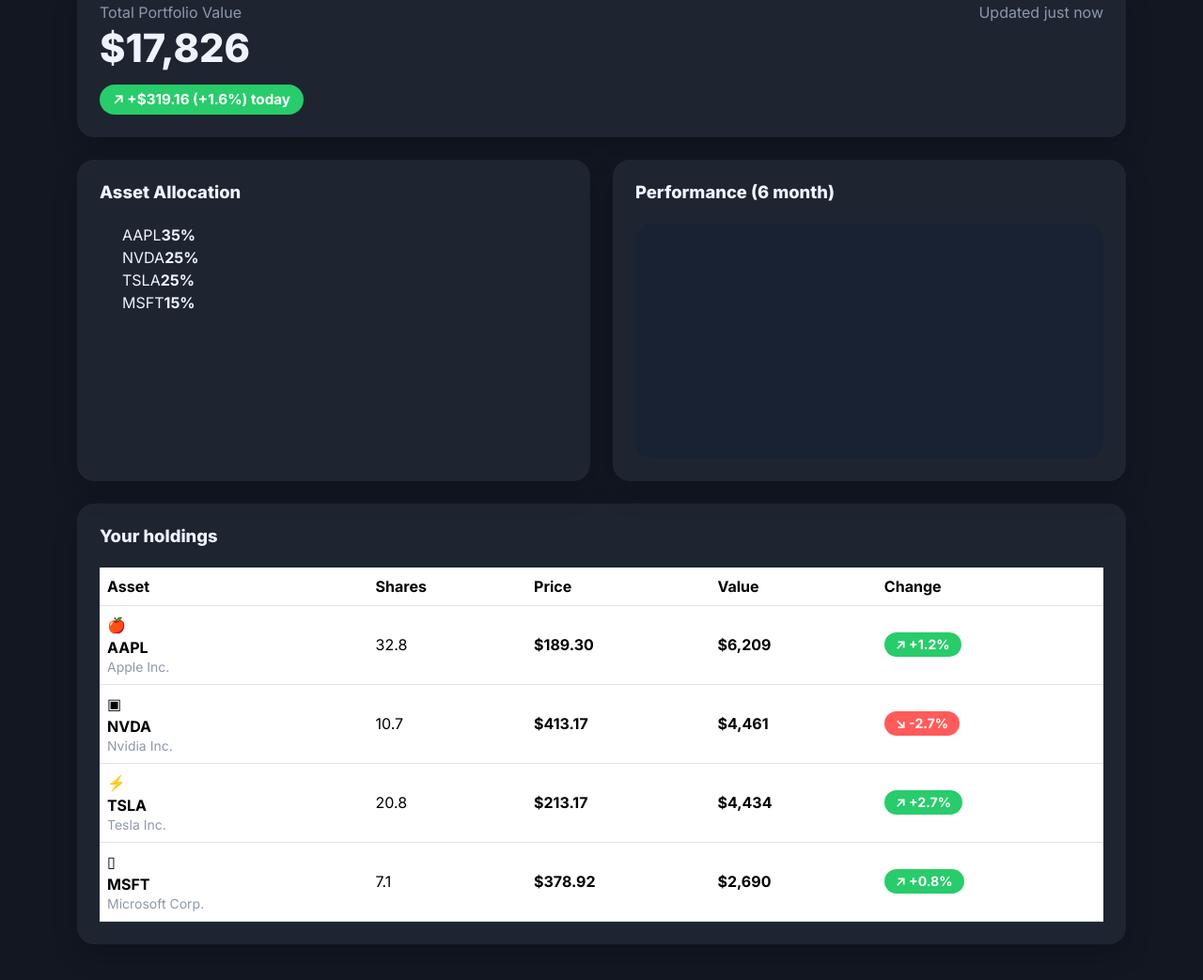
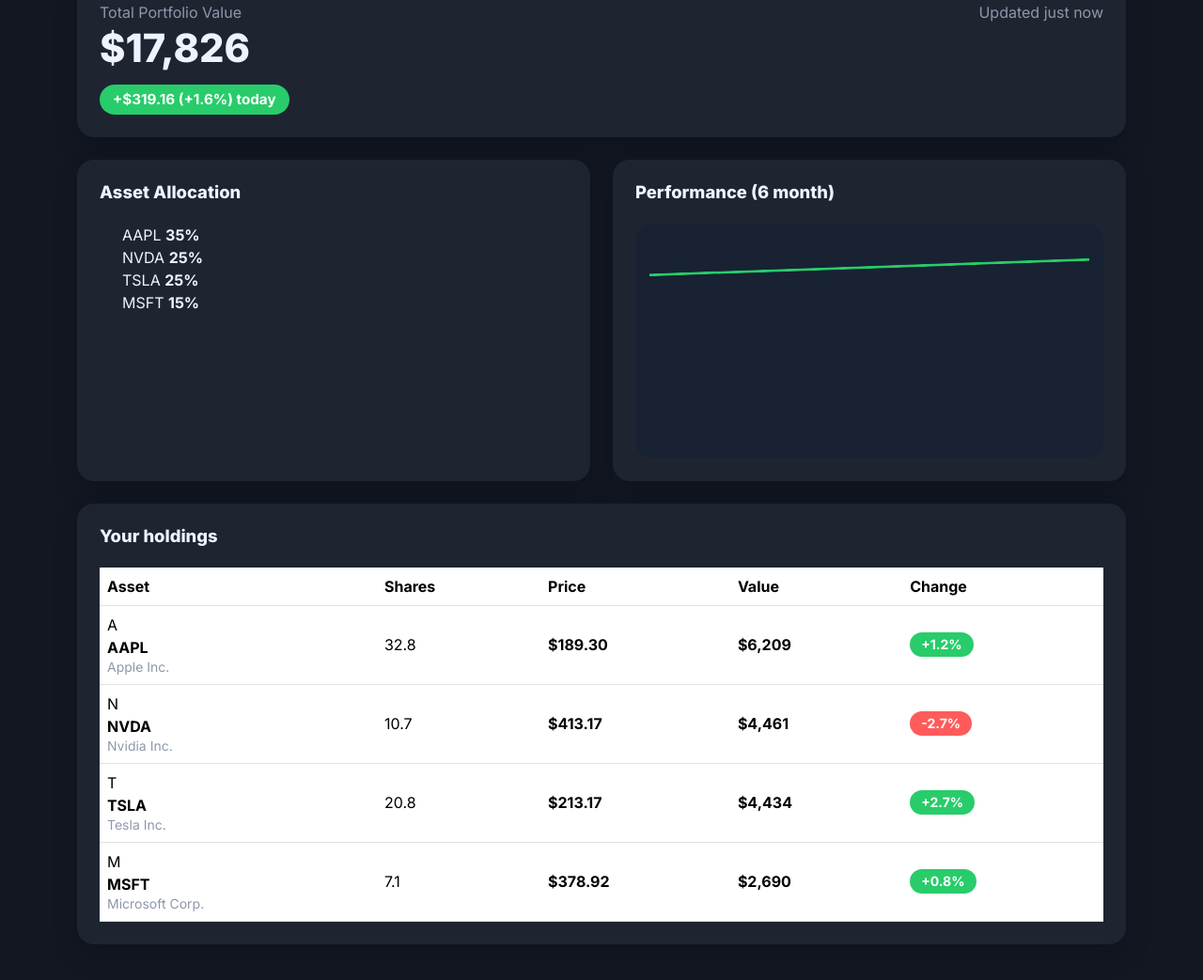
Before and after one commit to akinaybt/tradix, a website: page portfolio.html in a window 1280 px wide. Shown: the part 203-1246 px from the top of the page at 94% size. Drawn offline with nearby package versions, Linux system fonts and the light colour scheme.

Commit message:
Update portfolio title and improve asset display

```diff
--- a/portfolio.html
+++ b/portfolio.html
@@ -3,26 +3,32 @@
   <head>
     <meta charset="UTF-8" />
     <meta name="viewport" content="width=device-width, initial-scale=1.0" />
-    <title>StockPulse | Portfolio</title>
+    <title>Tradix | Portfolio</title>
     <link rel="preconnect" href="https://fonts.googleapis.com" />
     <link rel="preconnect" href="https://fonts.gstatic.com" crossorigin />
     <link href="https://fonts.googleapis.com/css2?family=Inter:wght@400;500;600;700;800&display=swap" rel="stylesheet" />
     <link href="https://cdn.jsdelivr.net/npm/bootstrap@5.3.3/dist/css/bootstrap.min.css" rel="stylesheet" />
     <link rel="stylesheet" href="style.css" />
   </head>
+
   <body class="app-theme theme-dark">
     <nav class="topbar">
       <div class="topbar-inner container-fluid">
-        <a class="brand" href="index.html" data-nav="home"><span class="brand-mark">TX</span><span class="brand-name">Tradix</span></a>
+        <a class="brand" href="index.html" data-nav="home">
+          <span class="brand-mark">TX</span>
+          <span class="brand-name">Tradix</span>
+        </a>
+
         <div class="nav-links d-none d-lg-flex">
           <a href="index.html" data-nav="home">Home</a>
           <a href="market.html" data-nav="markets">Markets</a>
           <a class="active" href="portfolio.html" data-nav="portfolio">Portfolio</a>
           <a href="profile.html" data-nav="profile">Profile</a>
         </div>
+
         <div class="nav-actions d-flex align-items-center gap-2 gap-lg-3">
-          <button class="theme-toggle-btn" id="themeToggle" aria-label="Toggle theme">☾</button>
-          <a class="pro-btn" href="pro.html" data-nav="pro">⟡ Upgrade to Pro</a>
+          <button class="theme-toggle-btn" id="themeToggle" aria-label="Toggle theme">Moon</button>
+          <a class="pro-btn" href="pro.html" data-nav="pro">Upgrade to Pro</a>
         </div>
       </div>
     </nav>
@@ -35,7 +41,7 @@
           <div>
             <div class="text-soft mb-1">Total Portfolio Value</div>
             <div class="portfolio-total mb-3">$17,826</div>
-            <span class="trend-badge success">↗ +$319.16 (+1.6%) today</span>
+            <span class="trend-badge success">+$319.16 (+1.6%) today</span>
           </div>
           <div class="text-soft updated-text">Updated just now</div>
         </div>
@@ -45,27 +51,50 @@
         <div class="col-lg-6">
           <div class="card-surface p-4 h-100">
             <h2 class="section-title mb-4">Asset Allocation</h2>
+
             <div class="allocation-wrap d-flex flex-column flex-md-row align-items-center gap-4">
               <div class="donut-chart"></div>
+
               <div class="allocation-legend">
-                <div class="legend-item"><span class="dot aapl"></span><span>AAPL</span><strong>35%</strong></div>
-                <div class="legend-item"><span class="dot nvda"></span><span>NVDA</span><strong>25%</strong></div>
-                <div class="legend-item"><span class="dot tsla"></span><span>TSLA</span><strong>25%</strong></div>
-                <div class="legend-item"><span class="dot msft"></span><span>MSFT</span><strong>15%</strong></div>
+                <div class="legend-item">
+                  <span class="dot aapl"></span>
+                  <span>AAPL</span>
+                  <strong>35%</strong>
+                </div>
+
+                <div class="legend-item">
+                  <span class="dot nvda"></span>
+                  <span>NVDA</span>
+                  <strong>25%</strong>
+                </div>
+
+                <div class="legend-item">
+                  <span class="dot tsla"></span>
+                  <span>TSLA</span>
+                  <strong>25%</strong>
+                </div>
+
+                <div class="legend-item">
+                  <span class="dot msft"></span>
+                  <span>MSFT</span>
+                  <strong>15%</strong>
+                </div>
               </div>
             </div>
           </div>
         </div>
+
         <div class="col-lg-6">
           <div class="card-surface p-4 h-100">
             <h2 class="section-title mb-4">Performance (6 month)</h2>
-            <div class="chart-placeholder performance-chart"></div>
+            <div class="chart-placeholder line-chart performance-chart"></div>
           </div>
         </div>
       </section>
 
       <section class="card-surface p-4 holdings-card">
         <h2 class="section-title mb-4">Your holdings</h2>
+
         <div class="table-responsive">
           <table class="holdings-table table align-middle mb-0">
             <thead>
@@ -77,42 +106,70 @@
                 <th>Change</th>
               </tr>
             </thead>
+
             <tbody>
               <tr>
                 <td>
-                  <div class="holding-asset"><div class="asset-icon apple">🍎</div><div><strong>AAPL</strong><div class="text-soft small">Apple Inc.</div></div></div>
+                  <div class="holding-asset">
+                    <div class="asset-icon apple">A</div>
+                    <div>
+                      <strong>AAPL</strong>
+                      <div class="text-soft small">Apple Inc.</div>
+                    </div>
+                  </div>
                 </td>
                 <td>32.8</td>
                 <td><strong>$189.30</strong></td>
                 <td><strong>$6,209</strong></td>
-                <td><span class="trend-badge success small">↗ +1.2%</span></td>
+                <td><span class="trend-badge success small">+1.2%</span></td>
               </tr>
+
               <tr>
                 <td>
-                  <div class="holding-asset"><div class="asset-icon nvda">▣</div><div><strong>NVDA</strong><div class="text-soft small">Nvidia Inc.</div></div></div>
+                  <div class="holding-asset">
+                    <div class="asset-icon nvda">N</div>
+                    <div>
+                      <strong>NVDA</strong>
+                      <div class="text-soft small">Nvidia Inc.</div>
+                    </div>
+                  </div>
                 </td>
                 <td>10.7</td>
                 <td><strong>$413.17</strong></td>
                 <td><strong>$4,461</strong></td>
-                <td><span class="trend-badge danger small">↘ -2.7%</span></td>
+                <td><span class="trend-badge danger small">-2.7%</span></td>
               </tr>
+
               <tr>
                 <td>
-                  <div class="holding-asset"><div class="asset-icon tsla">⚡</div><div><strong>TSLA</strong><div class="text-soft small">Tesla Inc.</div></div></div>
+                  <div class="holding-asset">
+                    <div class="asset-icon tsla">T</div>
+                    <div>
+                      <strong>TSLA</strong>
+                      <div class="text-soft small">Tesla Inc.</div>
+                    </div>
+                  </div>
                 </td>
                 <td>20.8</td>
                 <td><strong>$213.17</strong></td>
                 <td><strong>$4,434</strong></td>
-                <td><span class="trend-badge success small">↗ +2.7%</span></td>
+                <td><span class="trend-badge success small">+2.7%</span></td>
               </tr>
+
               <tr>
                 <td>
-                  <div class="holding-asset"><div class="asset-icon msft">▯</div><div><strong>MSFT</strong><div class="text-soft small">Microsoft Corp.</div></div></div>
+                  <div class="holding-asset">
+                    <div class="asset-icon msft">M</div>
+                    <div>
+                      <strong>MSFT</strong>
+                      <div class="text-soft small">Microsoft Corp.</div>
+                    </div>
+                  </div>
                 </td>
                 <td>7.1</td>
                 <td><strong>$378.92</strong></td>
                 <td><strong>$2,690</strong></td>
-                <td><span class="trend-badge success small">↗ +0.8%</span></td>
+                <td><span class="trend-badge success small">+0.8%</span></td>
               </tr>
             </tbody>
           </table>
```
